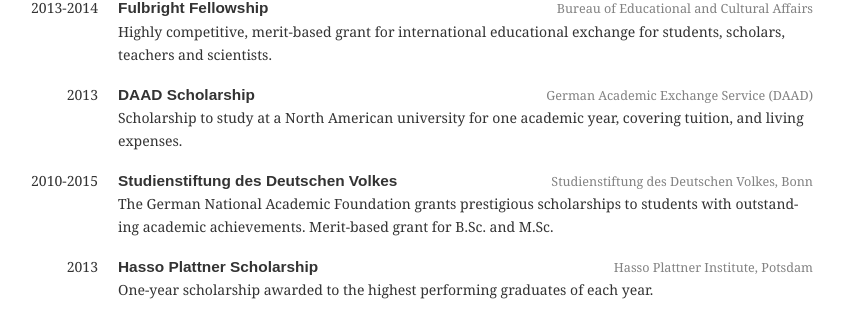
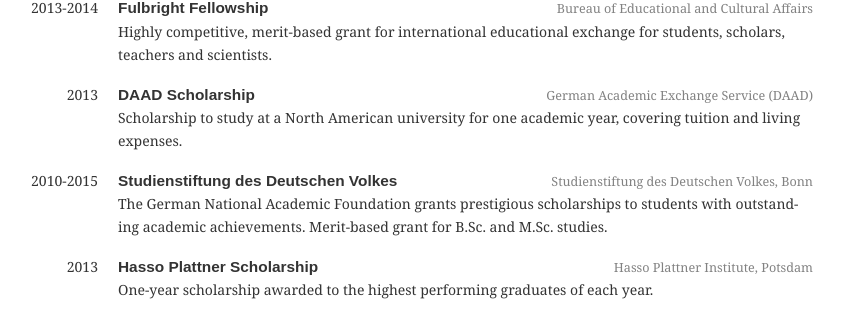
Before and after one commit to domoritz/domoritz.github.io, a Jekyll site: the page built from cv.html, in a window 1280 px wide and 900 px high, scrolled down 667 px. Shown: the part 152-474 px from the top of the window, without its empty margins (227-1071 px from the left). Built offline with Jekyll 4.4.1, drawn with Linux system fonts in a browser that asks for light colours; some of the changed text lies outside the part shown.

Commit message:
Improve CV

```diff
--- a/_data/awards.yml
+++ b/_data/awards.yml
@@ -5,11 +5,11 @@
 - name: DAAD Scholarship
   years: 2013
   sponsor: German Academic Exchange Service (DAAD)
-  description: Scholarship to study at a North American university for one academic year, covering tuition, and living expenses.
+  description: Scholarship to study at a North American university for one academic year, covering tuition and living expenses.
 - name: Studienstiftung des Deutschen Volkes
   years: 2010-2015
   sponsor: Studienstiftung des Deutschen Volkes, Bonn
-  description: The German National Academic Foundation grants prestigious scholarships to students with outstanding academic achievements. Merit-based grant for B.Sc. and M.Sc.
+  description: The German National Academic Foundation grants prestigious scholarships to students with outstanding academic achievements. Merit-based grant for B.Sc. and M.Sc. studies.
 - name: Hasso Plattner Scholarship
   years: 2013
   sponsor: Hasso Plattner Institute, Potsdam
--- a/_data/experience.yml
+++ b/_data/experience.yml
@@ -19,7 +19,7 @@
     - Danyel Fisher
     - Bolin Ding
     - Chi Wang
-  description: Developed and user tested a UI for an approximate query processing system. Publiched a CHI paper, two workshop papers, and filed three patents.
+  description: Developed and user tested a UI for an approximate query processing system. Published a CHI paper, two workshop papers, and filed three patents.
   project: Pangloss
   skills:
     - Approximate Query Processing
```
